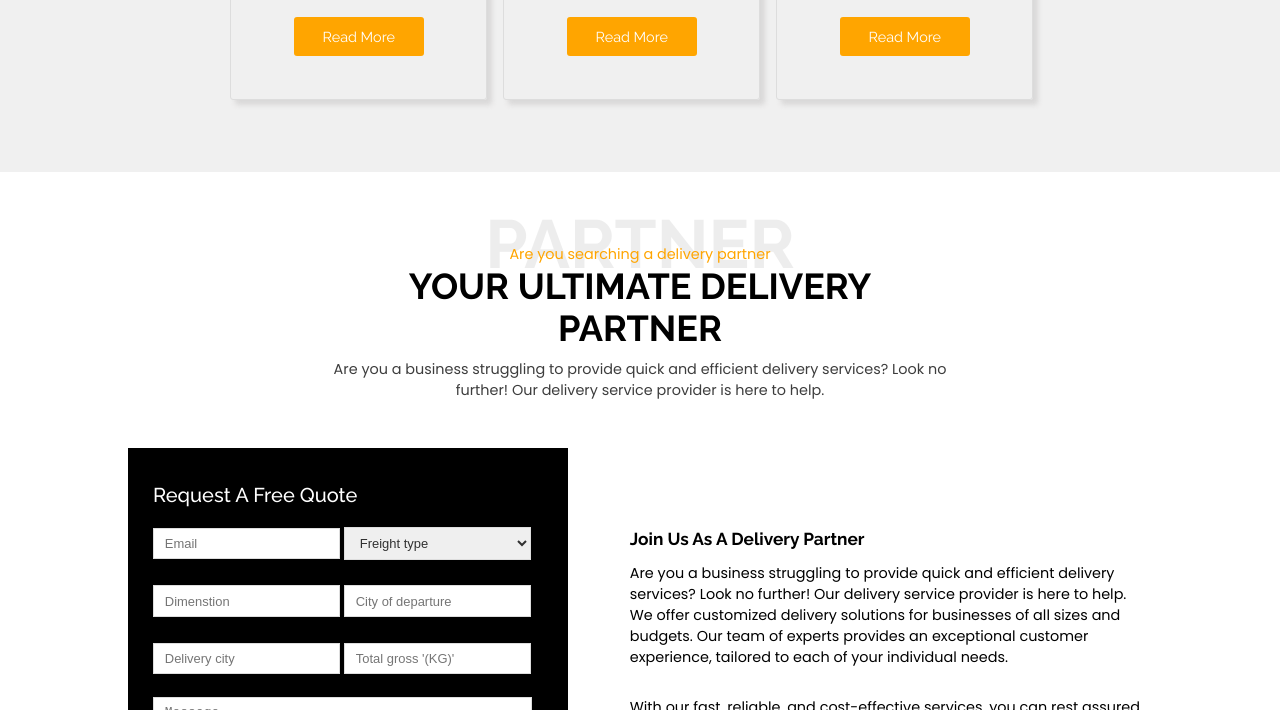
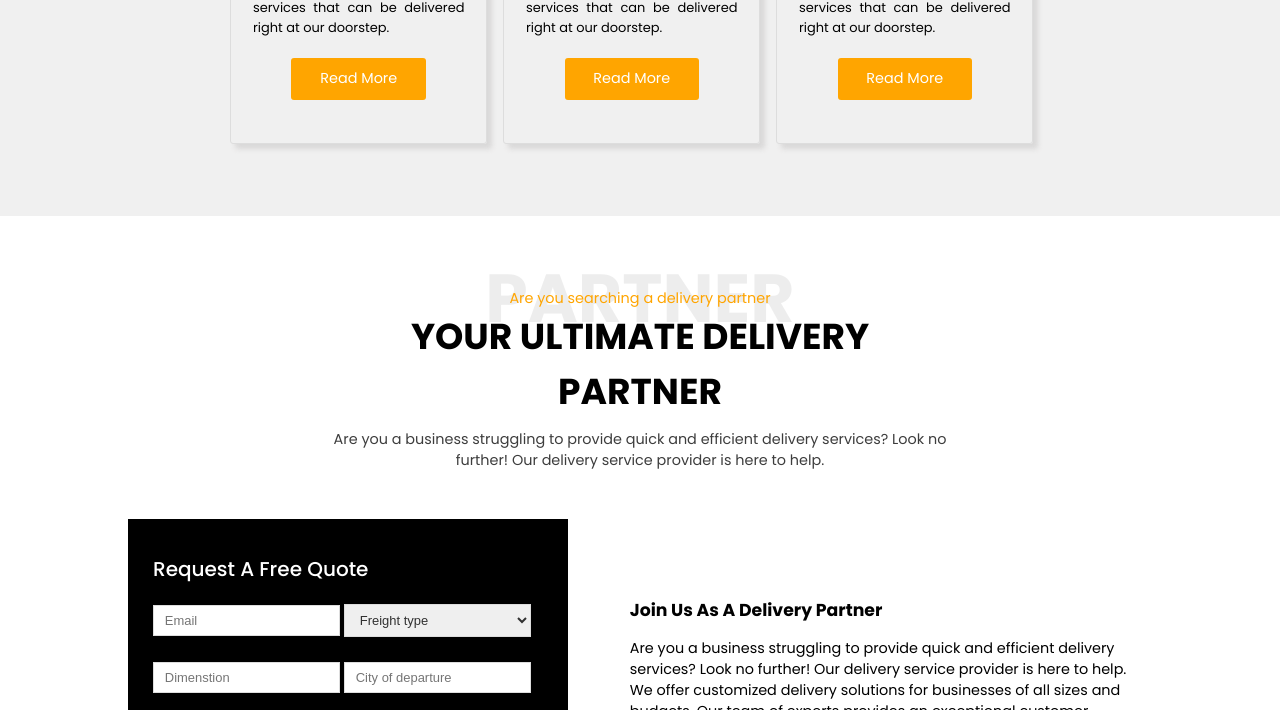
Before and after one commit to webdevexpertbd/courier, a plain HTML site: page index.html in a window 1280 px wide. Shown: the part 2090-2800 px from the top of the page. Drawn offline with nearby package versions, Linux system fonts and the light colour scheme; files whose address does not match are found by name.

Commit message:
Update style.css

```diff
--- a/style.css
+++ b/style.css
@@ -1,5 +1,4 @@
-@import url('https://fonts.googleapis.com/css2?family=Poppins:ital,wght@0,100;0,200;0,300;0,400;0,500;0,600;0,700;1,100;1,200;1,300;1,400;1,500&family=Raleway:wght@400;500;600;700;800&family=Roboto+Slab:wght@100;200;300;400;500;600;700;800;900&display=swap');
-
+@import url('https://fonts.googleapis.com/css2?family=Poppins:ital,wght@0,100;0,200;0,300;0,400;0,500;0,600;0,700;1,100;1,200;1,300;1,400;1,500&display=swap');
 * {
     margin: 0;
     padding: 0;
@@ -25,7 +24,7 @@ html {
 }
 
 h1, h2, h3, h4, h5, h6 {
-    font-family: 'Raleway', sans-serif;
+    font-family: 'Poppins', sans-serif;
 }
 
 p, span {
@@ -33,7 +32,7 @@ p, span {
 }
 
 a {
-    font-family: 'Raleway', sans-serif;
+    font-family: 'Poppins', sans-serif;
 }
 
 
```
